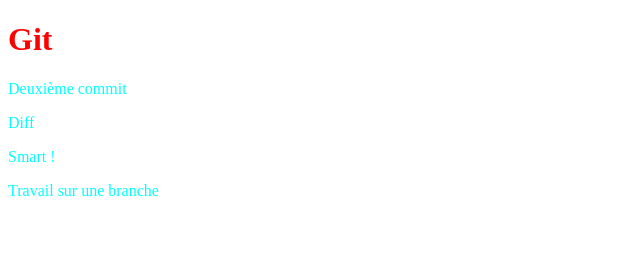
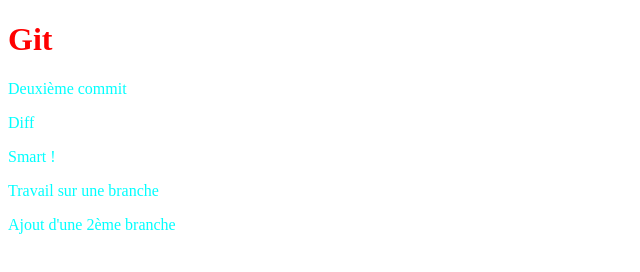
Before and after one commit to KRIVIERE/dta, a plain HTML site: page index.html in a window 1280 px wide. Shown: the whole page, without its empty margins (0-640 px from the left). Drawn offline with Linux system fonts and the light colour scheme.

Commit message:
2ème branche

```diff
--- a/index.html
+++ b/index.html
@@ -13,5 +13,6 @@
    <p>Diff</p>
    <p>Smart !</p>
    <p>Travail sur une branche</p>
+   <p>Ajout d'une 2ème branche</p>
   </body>
 </html>
```
